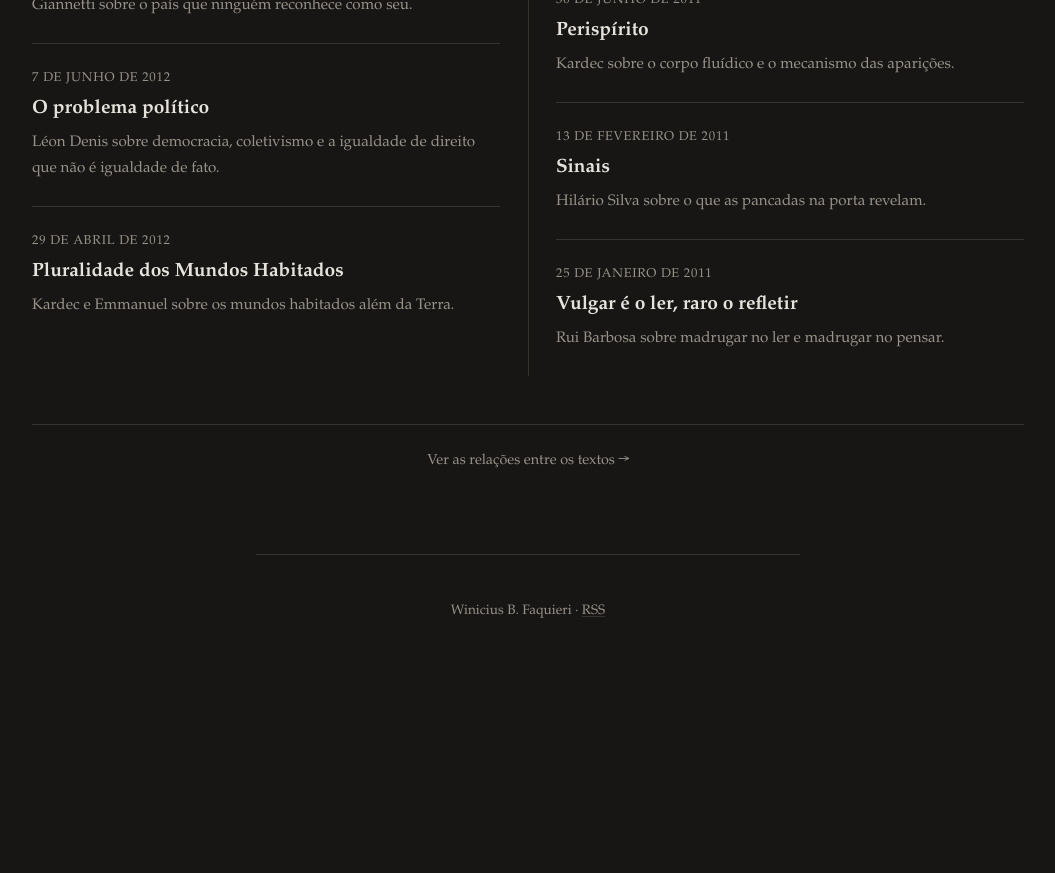
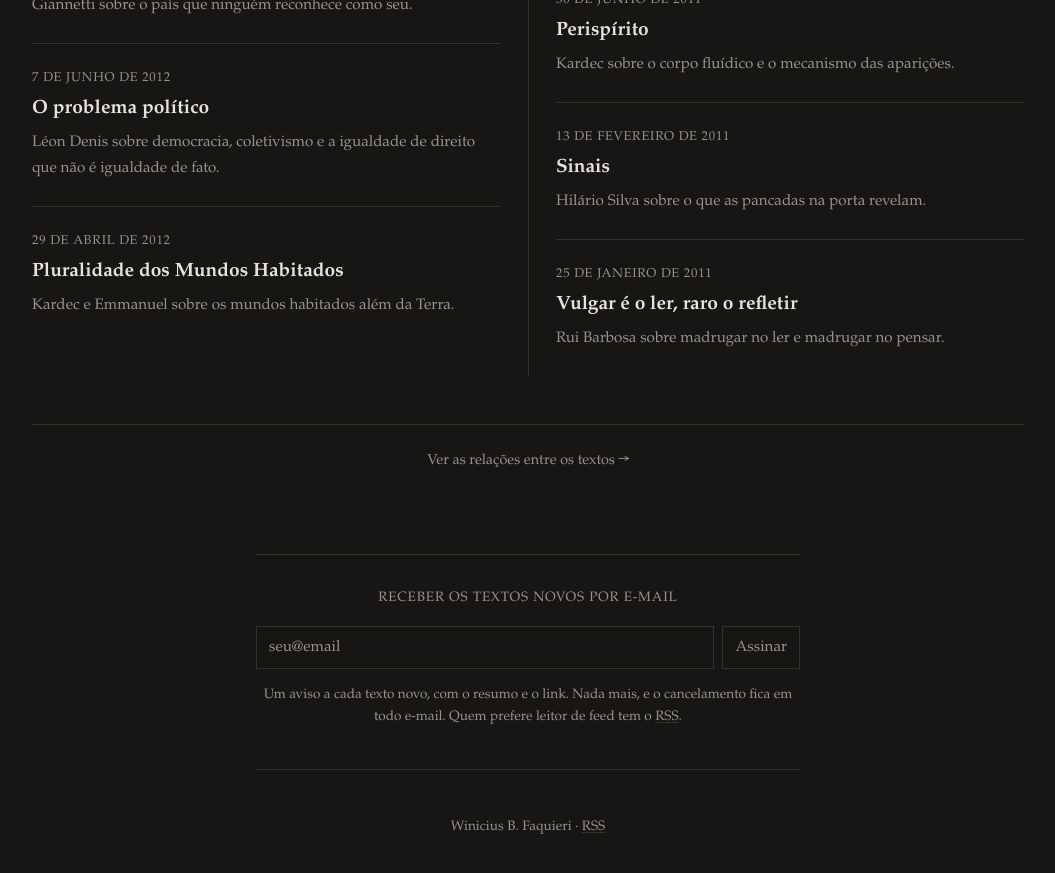
Before and after one commit to wfaquieri/singelas-referencias, a Jekyll site: the page built from index.html, in a window 1280 px wide and 900 px high, scrolled down 934 px. Shown: the top 873 px of the window, without its empty margins (112-1167 px from the left). Built offline with Jekyll 4.4.1, drawn with Linux system fonts in a browser that asks for light colours; before the commit the page ends 1619 px from its top, so only the background shows below that; part of the change alters nothing that is shown.

```diff
--- a/_config.yml
+++ b/_config.yml
@@ -18,7 +18,7 @@ goatcounter: "singelas"
 
 # Lista de e-mail. Só o nome de usuário na conta do Buttondown, sem o resto do
 # endereço. Vazio significa nenhum formulário na página.
-buttondown: ""
+buttondown: "singelasreferencias"
 
 markdown: kramdown
 kramdown:
```
Also changed, not shown: README.md.
